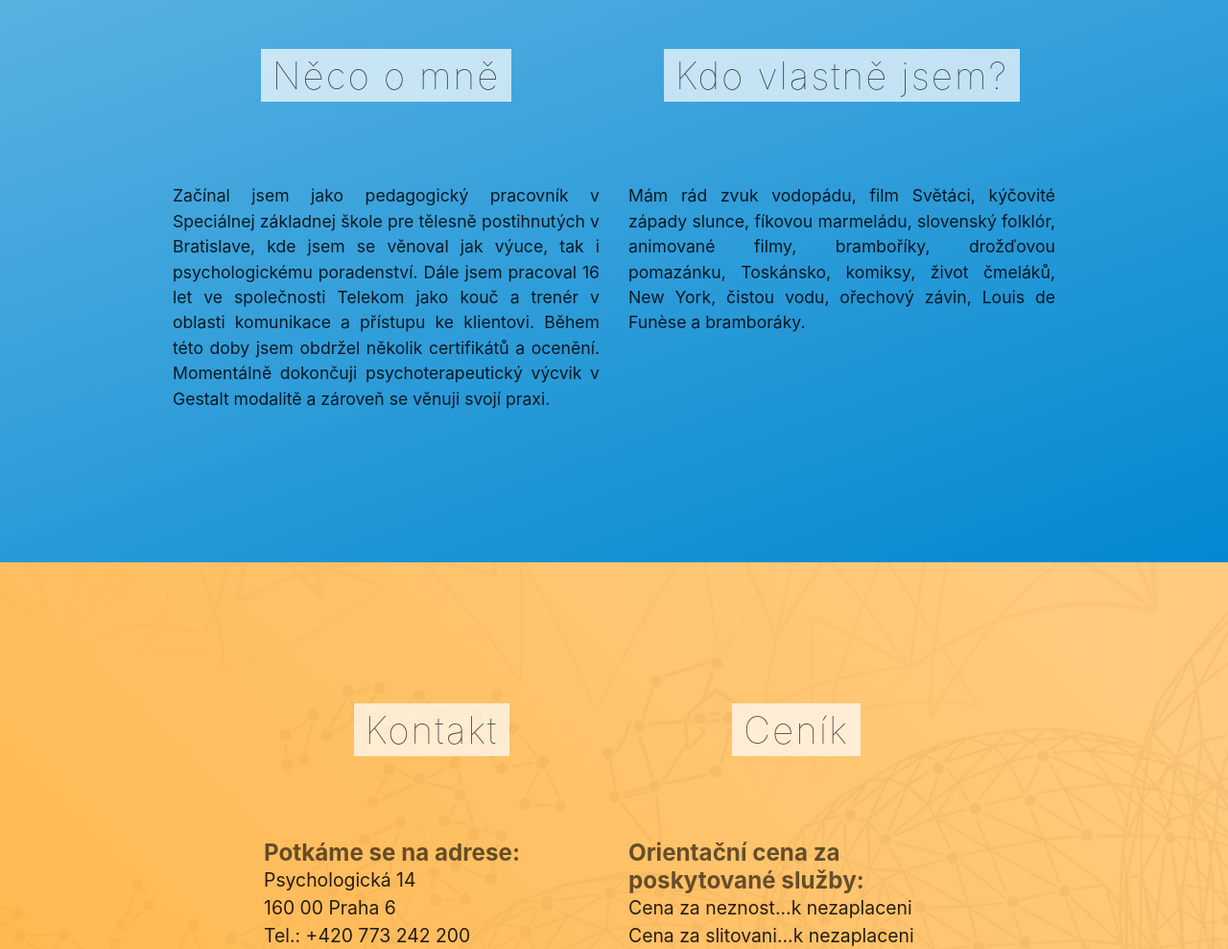
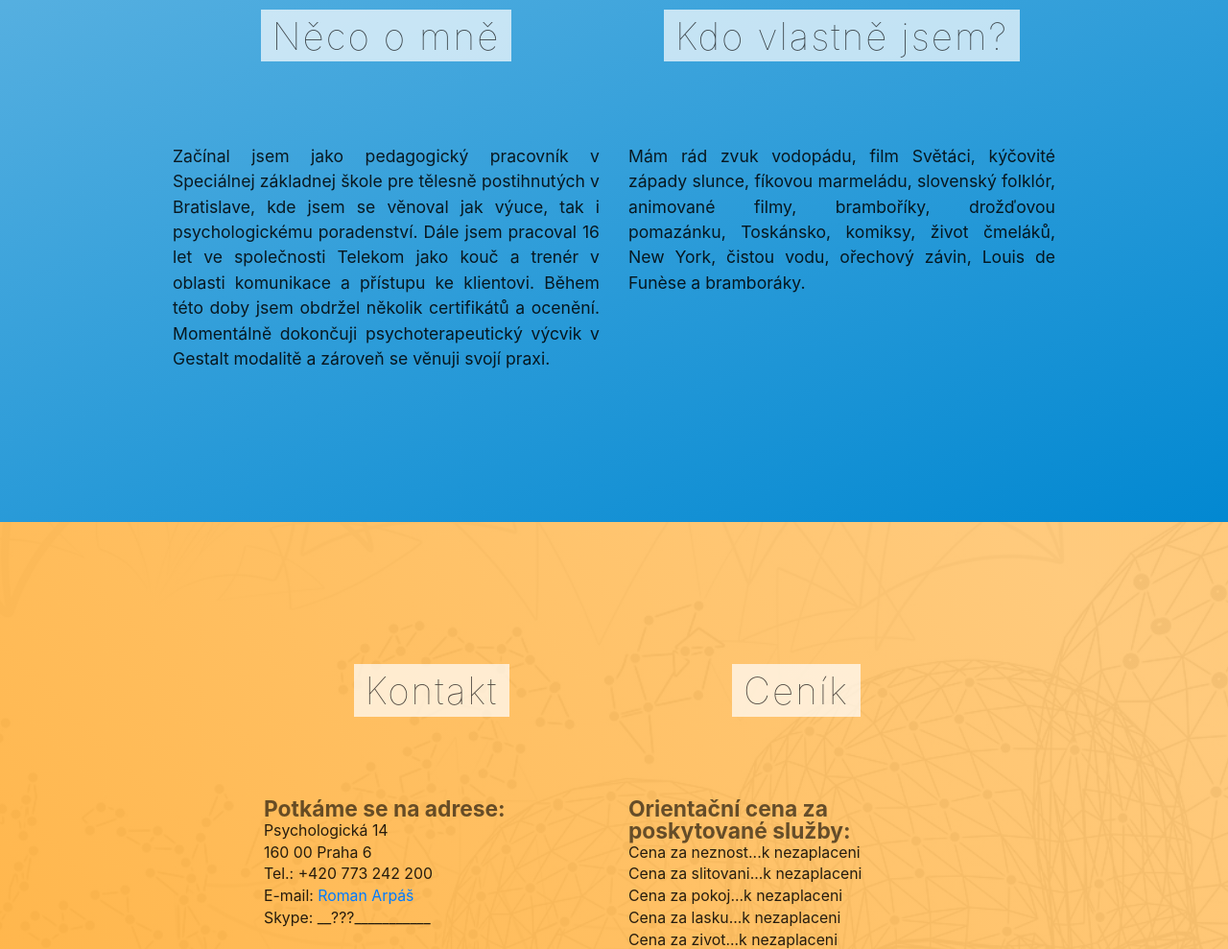
Before and after one commit to patrikcepr/romanisko, a website: page dist/index.html in a window 1280 px wide. Shown: the part 1811-2800 px from the top of the page at 96% size. Drawn offline with Linux system fonts and the light colour scheme.

Commit message:
par detailu s grafikou zlaty rez

```diff
--- a/src/sass/style.sass
+++ b/src/sass/style.sass
@@ -69,7 +69,7 @@ em
 
 .header
     font-weight: normal
-    font-size: 2em
+    font-size: 1.6em
     padding-left: 0
     display: block
     background: none
@@ -97,7 +97,7 @@ em
 
 .list-services-item
     font-size: 1.1em
-    line-height: 4.5em
+    line-height: 4em
     cursor: pointer
     @include media-breakpoint-up(md)
         font-weight: lighter
@@ -106,11 +106,12 @@ em
 .list-issues
     list-style: none
     margin: -0.2em 0 1em 1.5em
-    line-height: 1.5em
+    line-height: 1.28em
     display: none
     width: 70%
     @include media-breakpoint-up(md)
         width: 100%
+        line-height: 1.6em
 
 .list-issues-item
     font-size: .8em
@@ -142,14 +143,14 @@ em
 .list-contact
     list-style: none
     padding-left: 0
-    font-size: 1.1em
-    line-height: 1.5em
+    font-size: .9em
+    line-height: 1.44em
     &:last-of-type
         margin-bottom: 4em
 
 .list-contact-item-header
     font-weight: bolder
-    font-size: 1.25em
+    font-size: 1.44em
     color: rgba($text-color, .6)
 
 .list-contact-item-break
```
Also changed, not shown: dist/assets/css/style.css, 1 other file.
